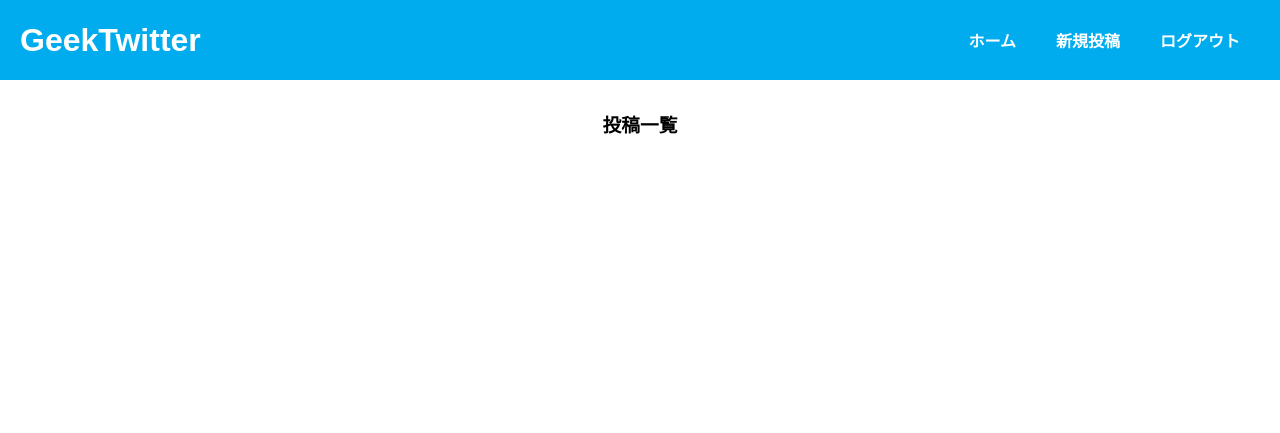
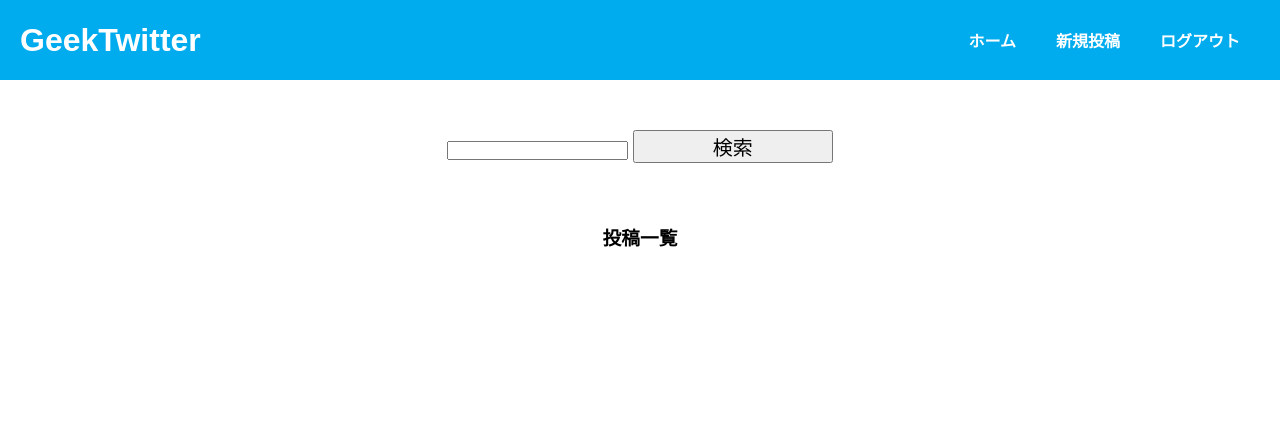
Before and after one commit to GeekSalon-Fukuoka/GeekTwitter_Flask, a Flask app: page /tweets in a window 1280 px wide. Shown: the top 433 px of the page. Run offline with Flask 2, Linux system fonts and the light colour scheme; the visitor is signed in with stand-in values (Sample User, id 1); data comes from the database, SQL or seed files in the repository; data that the repository does not hold is empty.

Commit message:
feat: 検索

```diff
--- a/app.py
+++ b/app.py
@@ -1,6 +1,6 @@
 from flask import Flask, redirect,render_template, request, flash
 from flask_sqlalchemy import SQLAlchemy
-from sqlalchemy import exc
+from sqlalchemy import exc, or_
 from flask_login import LoginManager, UserMixin, login_user, logout_user, login_required, current_user
 from werkzeug.security import generate_password_hash, check_password_hash
 import os
@@ -41,10 +41,13 @@ def unauthorized():
 def top():
     return render_template('top.html')
 
-@app.route('/tweets')
-@login_required
+@app.route('/tweets', methods=['GET'])
 def index():
-    tweets = Tweet.query.all()
+    text_input = request.args.get('search')
+    if text_input is None or len(text_input) == 0:
+        tweets = Tweet.query.all()
+    else:
+        tweets = db.session.query(Tweet).filter(or_(Tweet.body.like(text_input), Tweet.title.like(text_input))).all()
     return render_template('tweets/index.html', tweets=tweets)
 
 @app.route('/tweets/new',methods=['GET','POST'])
--- a/static/styles/tweets/index.css
+++ b/static/styles/tweets/index.css
@@ -25,3 +25,8 @@
     display: flex;
     justify-content: flex-end;
 }
+
+.search {
+    display: flex;
+    justify-content: center;
+}
--- a/templates/application.html
+++ b/templates/application.html
@@ -9,7 +9,7 @@
 </head>
 <body>
     <header>
-        <h1><a href="/">GeekTwitter</a></h1>
+        <h1><a href="/tweets">GeekTwitter</a></h1>
         <div class="header_list">
             <li><a href="/">ホーム</a></li>
             <li><a href="/tweets/new">新規投稿</a></li>
@@ -17,6 +17,7 @@
                 <li><a href="/logout">ログアウト</a></li>
             {% else %}
                 <li><a href="/login">ログイン</a></li>
+                <li><a href="/signup">サインアップ</a></li>
             {% endif %}
         </div>
     </header>
--- a/templates/tweets/index.html
+++ b/templates/tweets/index.html
@@ -1,5 +1,11 @@
 {% extends "application.html" %}
 {% block content %}
+    <div class="search">
+        <form>
+            <input type="text" name="search">
+            <input type="submit" value="検索">
+        </form>
+    </div>
     <div class="tweets_container">
         <h3>投稿一覧</h3>
         {% for tweet in tweets %}
```
